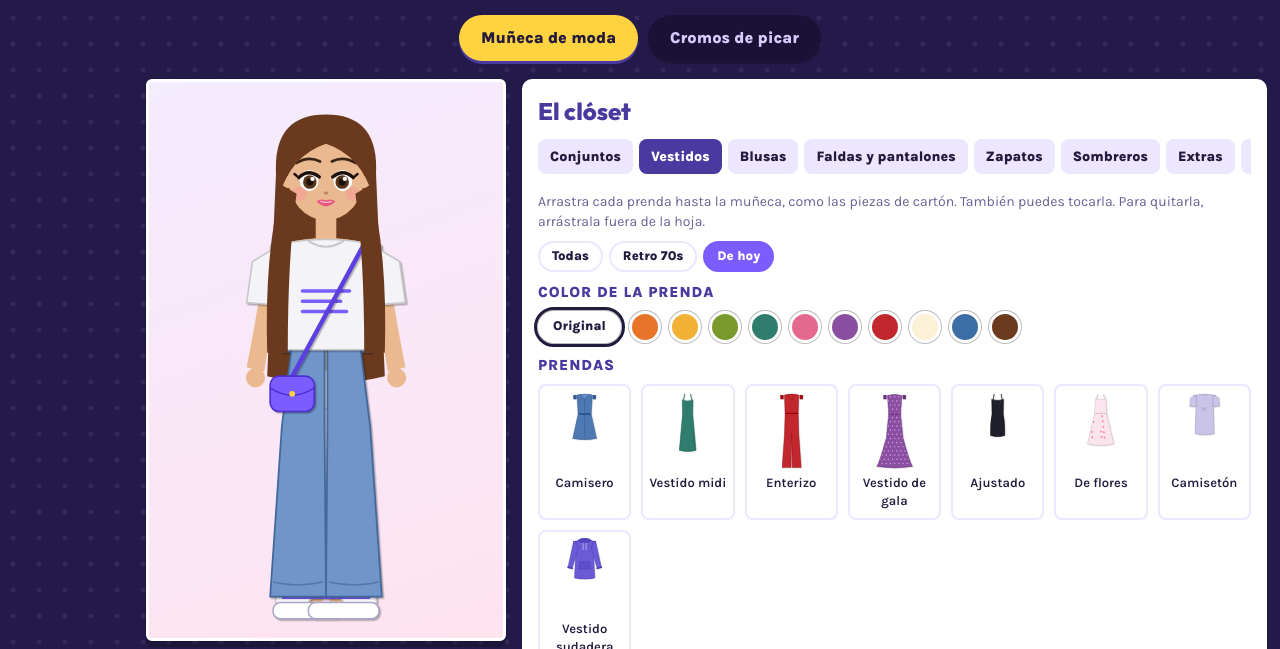
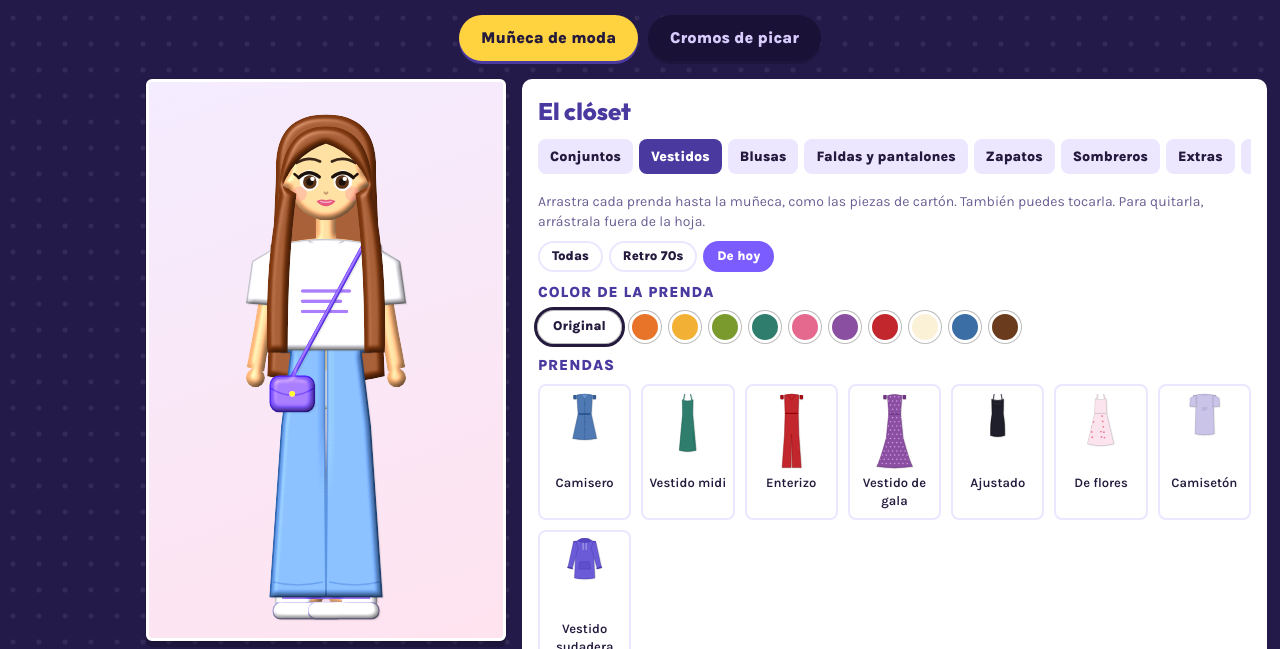
Before and after one commit to lillianaretana-tech/Lillytech_vistiendote, a plain HTML site: page index.html in a window 1280 px wide. Shown: the part 151-800 px from the top of the page. Drawn offline with Linux system fonts and the light colour scheme; a web font is replaced by a local one.

Commit message:
Add files via upload

```diff
--- a/index.html
+++ b/index.html
@@ -168,6 +168,7 @@ body.modern .swatches .orig{background:#fff}
 </head>
 <body class="modern">
 <svg width="0" height="0" style="position:absolute" aria-hidden="true"><defs>
+<filter id="relief" x="-4%" y="-4%" width="108%" height="108%" color-interpolation-filters="sRGB"><feColorMatrix type="saturate" values="1.45" result="s"/><feGaussianBlur in="SourceAlpha" stdDeviation="2.2" result="b"/><feDiffuseLighting in="b" surfaceScale="2.4" diffuseConstant="1.12" lighting-color="#fff" result="dif"><feDistantLight azimuth="235" elevation="64"/></feDiffuseLighting><feComposite in="s" in2="dif" operator="arithmetic" k1="1" k2="0" k3="0" k4="0" result="sh"/><feSpecularLighting in="b" surfaceScale="2.4" specularConstant=".6" specularExponent="26" lighting-color="#fff" result="sp"><feDistantLight azimuth="235" elevation="64"/></feSpecularLighting><feComposite in="sp" in2="SourceAlpha" operator="in" result="sp2"/><feComposite in="sh" in2="sp2" operator="arithmetic" k1="0" k2="1" k3=".55" k4="0" result="out"/><feComposite in="out" in2="SourceAlpha" operator="in"/></filter>
 <filter id="cut" x="-20%" y="-20%" width="140%" height="140%" color-interpolation-filters="sRGB"><feMorphology in="SourceAlpha" operator="dilate" radius="3" result="d"/><feFlood flood-color="#fffdf4"/><feComposite in2="d" operator="in" result="w"/><feMerge><feMergeNode in="w"/><feMergeNode in="SourceGraphic"/></feMerge></filter>
 <filter id="cutgold" x="-20%" y="-20%" width="140%" height="140%" color-interpolation-filters="sRGB"><feMorphology in="SourceAlpha" operator="dilate" radius="3.4" result="d"/><feFlood flood-color="#f6d56a"/><feComposite in2="d" operator="in" result="w"/><feMerge><feMergeNode in="w"/><feMergeNode in="SourceGraphic"/></feMerge></filter>
 </defs></svg>
@@ -531,10 +532,11 @@ function wornList(st){return Object.keys(st.worn).map(k=>{const [cat,i]=k.split(
 function dollSVG(st,jk){
   const sk=SKIN[st.skin],hc=HAIRC[st.hc],H=HAIRS[st.hair],w=wornList(st);
   const k=BODIES[st.body==null?1:st.body].k;
-  const one=x=>{const q=x.cat+':'+x.i;return `<g data-key="${q}"${q===jk?' class="snap"':''}>${ITEMS[x.cat][x.i].d(x.c)}</g>`;};
+  const R=x=>`<g filter="url(#relief)">${x}</g>`;
+  const one=x=>{const q=x.cat+':'+x.i;return `<g data-key="${q}"${q===jk?' class="snap"':''}><g filter="url(#relief)">${ITEMS[x.cat][x.i].d(x.c)}</g></g>`;};
   const by=cat=>w.filter(x=>x.cat===cat).map(one).join('');
   const ex=(z,hand)=>w.filter(x=>x.cat==='extra'&&ITEMS.extra[x.i].z===z&&!!ITEMS.extra[x.i].h===!!hand).map(one).join('');
-  return H.back(hc)+`<g transform="translate(100 0) scale(${k} 1) translate(-100 0)">`+bodySVG(sk)+by('zapatos')+by('bottom')+by('vestido')+by('top')+ex(0)+ex(2,true)+`</g>`+headSVG(sk)+faceSVG()+H.front(hc)+ex(1)+by('sombrero')+ex(2);
+  return R(H.back(hc))+`<g transform="translate(100 0) scale(${k} 1) translate(-100 0)">`+R(bodySVG(sk))+by('zapatos')+by('bottom')+by('vestido')+by('top')+ex(0)+ex(2,true)+`</g>`+R(headSVG(sk))+faceSVG()+R(H.front(hc))+ex(1)+by('sombrero')+ex(2);
 }
 const headOnly=(st,h)=>`<g>${HAIRS[h].back(HAIRC[st.hc])}<ellipse cx="100" cy="60" rx="26" ry="30" fill="${SKIN[st.skin]}"/><rect x="92" y="84" width="16" height="26" rx="6" fill="${SKIN[st.skin]}"/>${faceSVG()}${HAIRS[h].front(HAIRC[st.hc])}</g>`;
 
--- a/sw.js
+++ b/sw.js
@@ -1,4 +1,4 @@
-const CACHE='cromos-munecas-v2';
+const CACHE='cromos-munecas-v3';
 const FILES=['./','./index.html','./manifest.webmanifest','./icon-192.png','./icon-512.png'];
 self.addEventListener('install',e=>{e.waitUntil(caches.open(CACHE).then(c=>c.addAll(FILES)).then(()=>self.skipWaiting()));});
 self.addEventListener('activate',e=>{e.waitUntil(caches.keys().then(k=>Promise.all(k.filter(x=>x!==CACHE).map(x=>caches.delete(x)))).then(()=>self.clients.claim()));});
```
